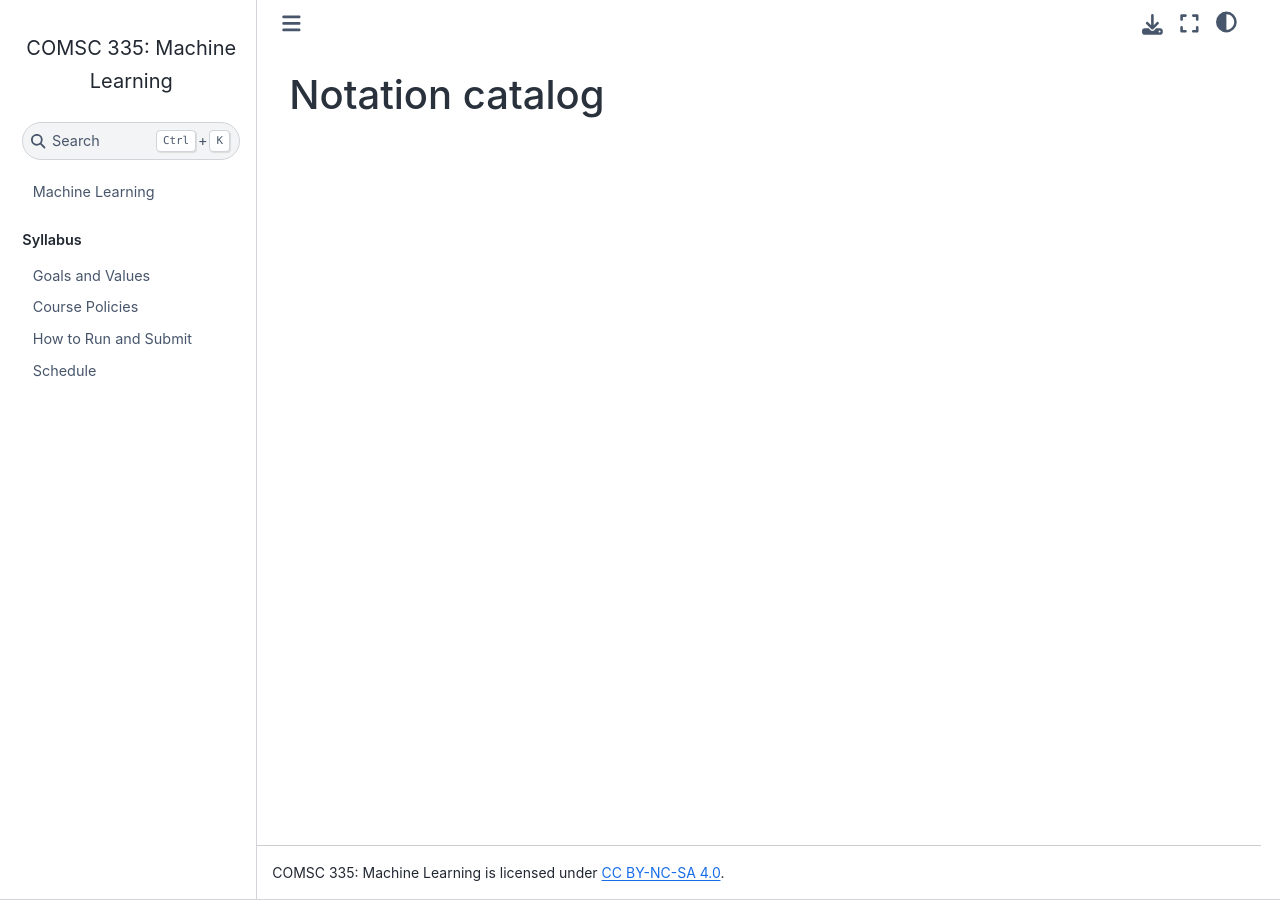
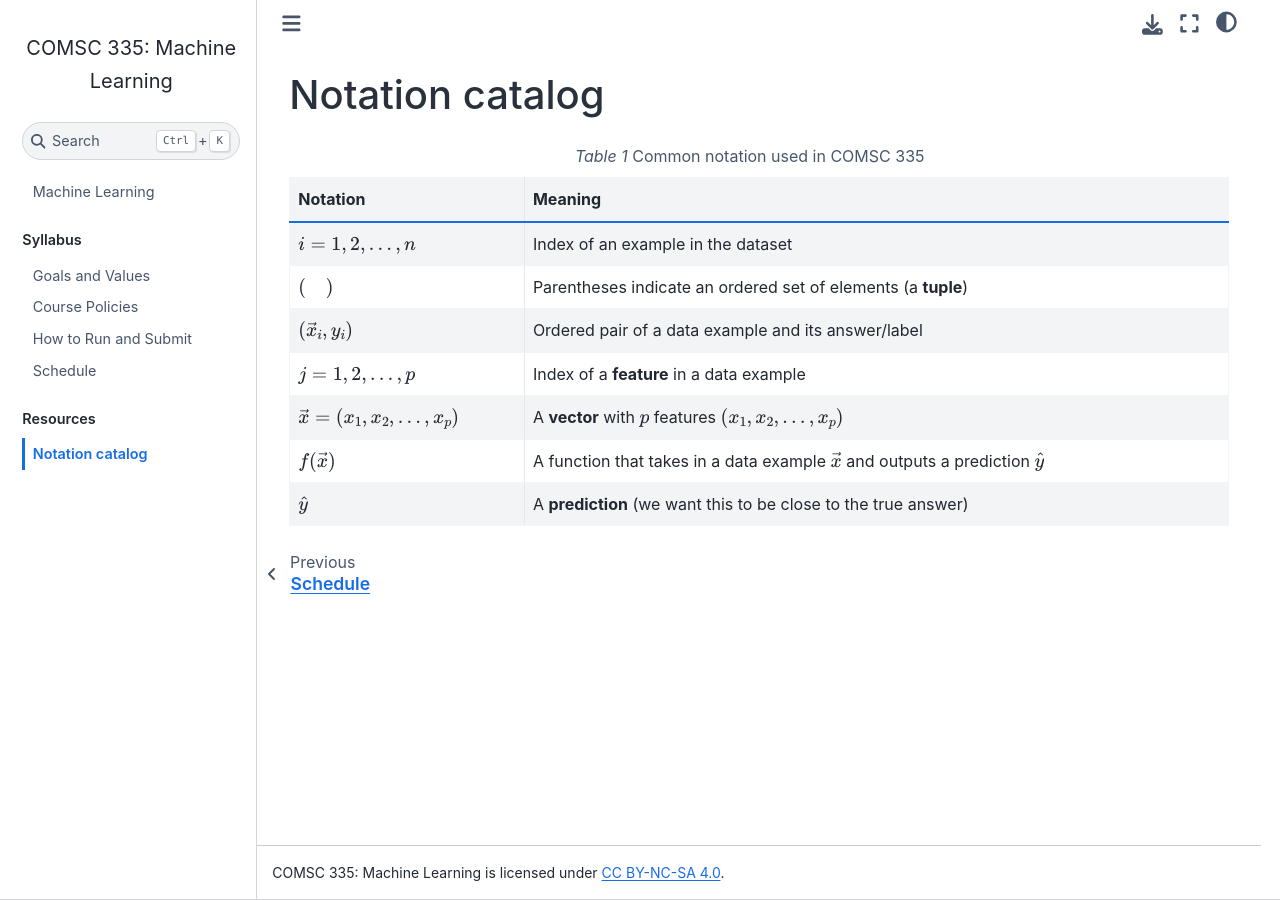
Before and after one commit to comsc335/comsc335.github.io, a Jupyter Book: the page built from resources/catalog.md, in a window 1280 px wide. Built offline with Jupyter Book 1.0.4 settings and Sphinx 7.4.7 and the Sphinx Book theme 1.1.4, drawn with Linux system fonts in a browser that asks for light colours.

Commit message:
add notation catalog

````diff
--- a/_toc.yml
+++ b/_toc.yml
@@ -10,3 +10,6 @@ parts:
       - file: syllabus/policies.md
       - file: syllabus/submit.md
       - file: syllabus/schedule.md
+  - caption: Resources
+    chapters:
+      - file: resources/catalog.md
--- a/resources/catalog.md
+++ b/resources/catalog.md
@@ -1,3 +1,25 @@
 (notation_catalog)=
 
 # Notation catalog
+
+```{list-table} Common notation used in COMSC 335
+:header-rows: 1
+:widths: 25 75
+
+* - Notation
+  - Meaning
+* - $i = 1, 2, \ldots, n$
+  - Index of an example in the dataset
+* - $(\quad)$
+  - Parentheses indicate an ordered set of elements (a **tuple**)
+* - $(\vec{x}_i, y_i)$
+  - Ordered pair of a data example and its answer/label
+* - $j = 1, 2, \ldots, p$
+  - Index of a **feature** in a data example
+* - $\vec{x} = (x_1, x_2, \ldots, x_p)$
+  - A **vector** with $p$ features $(x_1, x_2, \ldots, x_p)$
+* - $f(\vec{x})$
+  - A function that takes in a data example $\vec{x}$ and outputs a prediction $\hat{y}$
+* - $\hat{y}$
+  - A **prediction** (we want this to be close to the true answer)
+```
````
